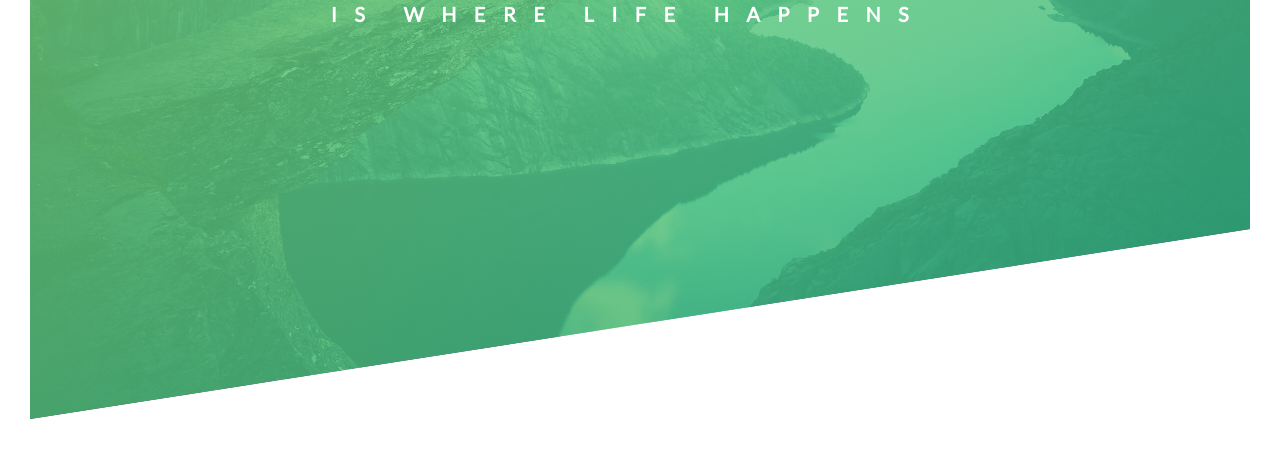
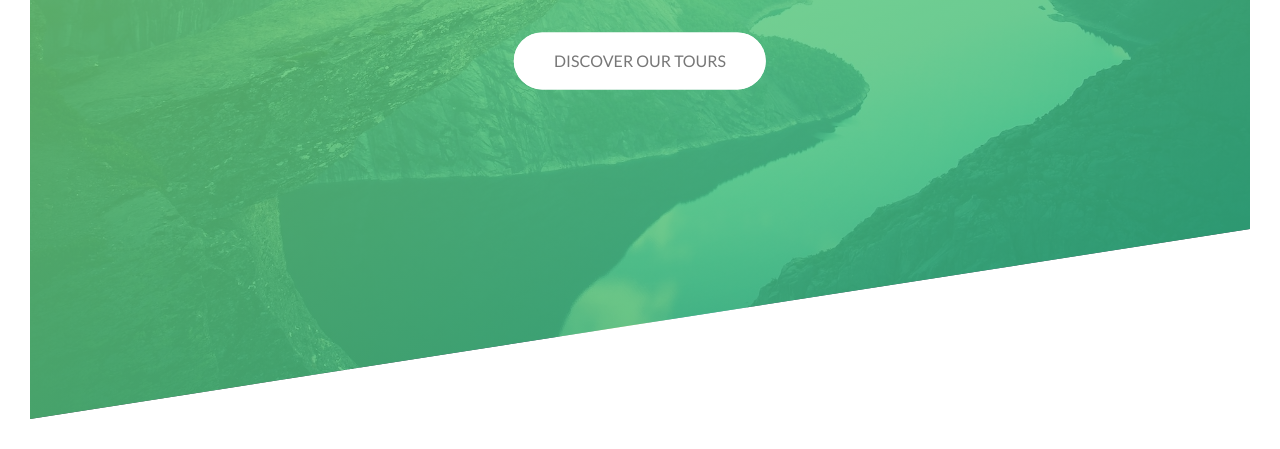
Before and after one commit to danmalmx/Advanced_CSS, a plain HTML site: page index.html in a window 1280 px wide. Shown: the part 371-820 px from the top of the page. Drawn offline with Linux system fonts and the light colour scheme.

Commit message:
adding animated button

```diff
--- a/css/style.css
+++ b/css/style.css
@@ -43,12 +43,14 @@ header {
     top: 40%;
     left: 50%;
     transform: translate(-50%, -50%);
+    text-align: center;
 }
 
 .heading-primary {
     color: #fff;
     text-transform: uppercase;
     backface-visibility: hidden;
+    margin-bottom: 3.75rem;
 }
 
 .heading-primary-main {
@@ -70,10 +72,63 @@ header {
     font-size: 1.25rem;
     font-weight: 700;
     letter-spacing: 1.0875rem;
-    animation: moveInRight 1s eas-out;
     animation: moveInRight;
     animation-duration: 1s;
     animation-timing-function: ease-out;
+}
+
+.btn:link,
+.btn:visited {
+    text-transform: uppercase;
+    text-decoration: none;
+    border-radius: 6.25rem;
+    transition: all .2s;
+    position: relative;
+}
+
+.btn:hover {
+    transform: translateY(-3px);
+    box-shadow: 0 .625rem 1.25rem rgba(0,0,0,.2);
+}
+
+.btn:active {
+    transform: translateY(-1px);
+    box-shadow: 0 .3125rem .625rem rgba(0,0,0,.2);
+}
+
+.btn-white {
+    background-color: #fff;
+    color: #777;
+    padding: .9375rem 2.5rem;
+    display: inline-block;
+}
+
+.btn::after {
+    content: "";
+    display: inline-block;
+    height: 100%;
+    width: 100%;
+    border-radius: 6.25rem;
+    position: absolute;
+    top: 0;
+    left: 0;
+    z-index: -1;
+    transition: all .4s;
+}
+
+.btn-white::after {
+    background-color: #fff;
+
+}
+
+.btn:hover::after {
+    transform: scaleX(1.4) scaleY(1.6);
+    opacity: 0;
+}
+
+.btn-animated {
+    animation: moveBtnUp .5s ease-out .75s;
+    animation-fill-mode: backwards;
 }
 
 @keyframes moveInLeft {
@@ -107,3 +162,15 @@ header {
         text-replace: translateX(0);
     }
 }
+
+@keyframes moveBtnUp {
+    0% {
+        opacity: 0;
+        transform: translateY(1.875rem);
+    }
+
+    100% {
+        opacity: 1;
+        text-replace: translateY(0);
+    }
+}
--- a/index.html
+++ b/index.html
@@ -10,6 +10,7 @@
 </head>
 <body>
     <header class="header">
+
         <div class="logo-box">
             <img src="img/logo-white.png" alt="logo" class="logo">
         </div>
@@ -19,6 +20,7 @@
                 <span class="heading-primary-main">outdoors</span>
                 <span class="heading-primary-sub">is where life happens</span>
             </h1>
+            <a href="#" class="btn btn-white btn-animated">discover our tours</a>
         </div>
     </header>
 </body>
```
